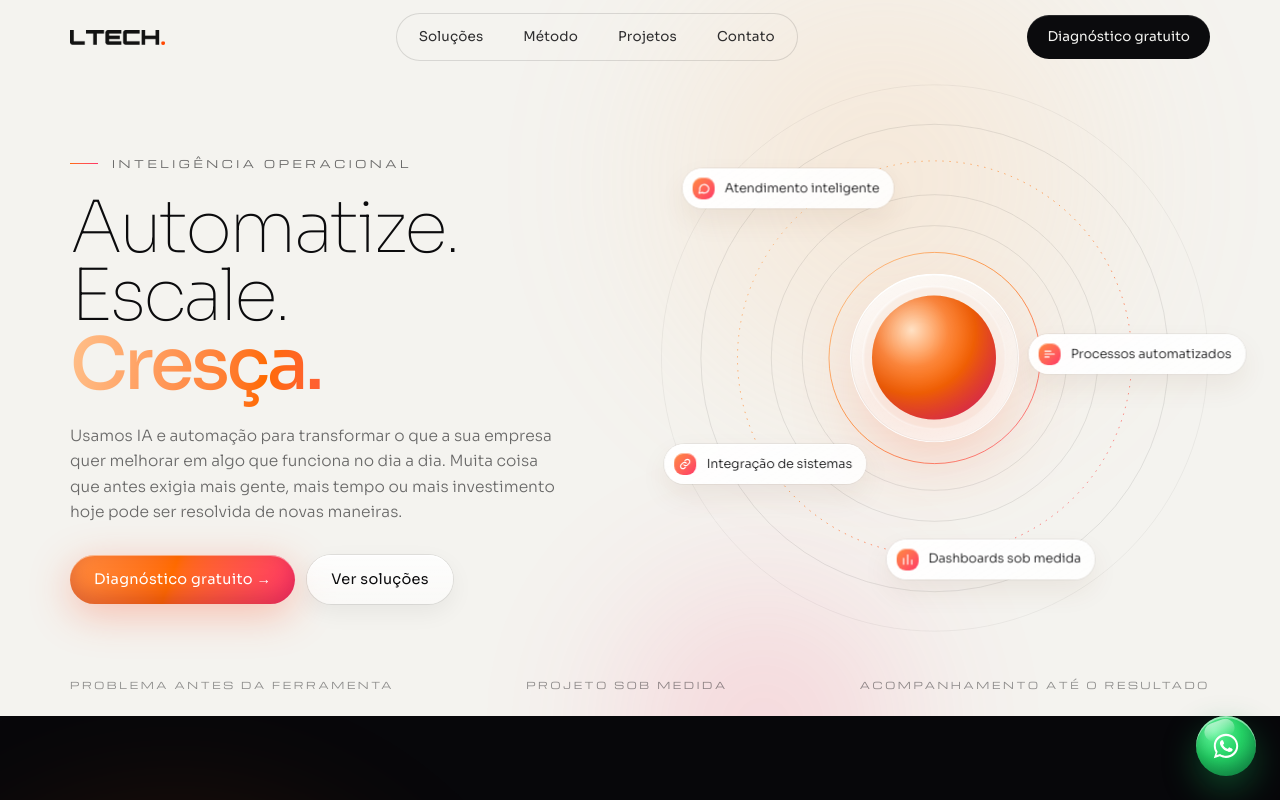
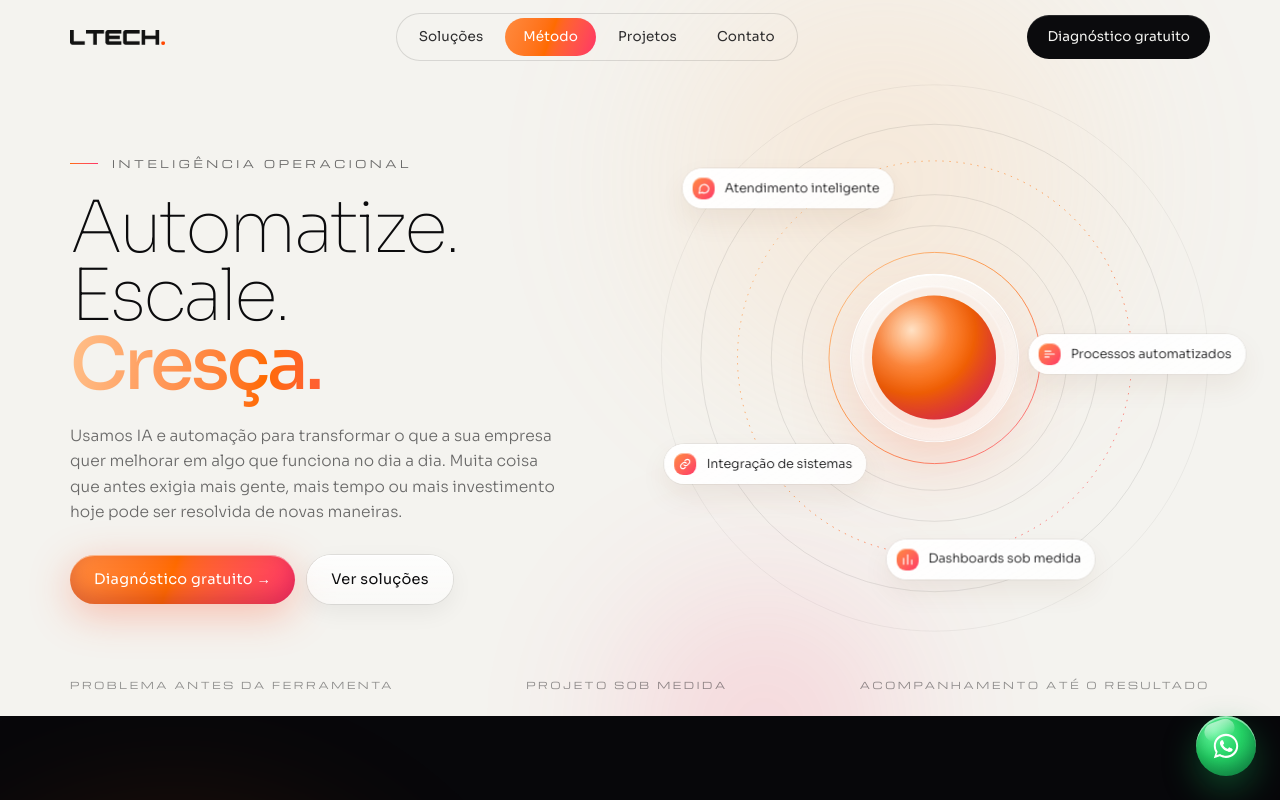
Before and after one commit to lucasolasz/lp-ltech, a Next.js app: page / in a window 1280 px wide. Shown: the top 800 px of the page. Built offline with nearby package versions, Linux system fonts and the light colour scheme.

Commit message:
Anima o menu superior

```diff
--- a/components/header.tsx
+++ b/components/header.tsx
@@ -11,13 +11,15 @@ import logoWhite from "@/public/images/logo-ltech-white.png";
 
 type Theme = "light" | "dark";
 
-/** Reads which section sits under the header line and whether the hero is still behind it. */
+/** Reads which section sits under the header line, which nav section is in view, and whether the hero is still behind it. */
 function useHeaderState() {
   const [theme, setTheme] = useState<Theme>("light");
   const [atTop, setAtTop] = useState(true);
+  const [active, setActive] = useState<string | null>(null);
 
   useEffect(() => {
     const sections = [...document.querySelectorAll<HTMLElement>("[data-theme]")];
+    const navSections = NAV_LINKS.map((link) => document.querySelector<HTMLElement>(link.href));
     const hero = document.getElementById("hero");
     const update = () => {
       const current = sections.find((el) => {
@@ -26,6 +28,12 @@ function useHeaderState() {
       });
       setTheme(current?.dataset.theme === "light" ? "light" : "dark");
       setAtTop(!!hero && hero.getBoundingClientRect().bottom > 80);
+      const line = innerHeight * 0.4;
+      const inView = navSections.find((el) => {
+        const r = el?.getBoundingClientRect();
+        return !!r && r.top <= line && r.bottom > line;
+      });
+      setActive(inView ? `#${inView.id}` : null);
     };
     update();
     addEventListener("scroll", update, { passive: true });
@@ -36,11 +44,11 @@ function useHeaderState() {
     };
   }, []);
 
-  return { theme, atTop };
+  return { theme, atTop, active };
 }
 
 export function Header() {
-  const { theme, atTop } = useHeaderState();
+  const { theme, atTop, active } = useHeaderState();
   const [open, setOpen] = useState(false);
   const lenis = useLenis();
   const dark = theme === "dark" || open;
@@ -91,9 +99,17 @@ export function Header() {
               <li key={link.href}>
                 <a
                   href={link.href}
-                  className="block rounded-full px-4.5 py-2 text-[13.5px] font-normal tracking-[.01em] opacity-85 transition-[opacity,color] duration-250 hover:bg-linear-110 hover:from-lflame hover:via-lorange hover:to-lcoral hover:text-white hover:opacity-100"
+                  aria-current={active === link.href ? "location" : undefined}
+                  className="relative block rounded-full px-4.5 py-2 text-[13.5px] font-normal tracking-[.01em] opacity-85 transition-[opacity,color] duration-250 hover:bg-linear-110 hover:from-lflame hover:via-lorange hover:to-lcoral hover:text-white hover:opacity-100 aria-[current=location]:text-white aria-[current=location]:opacity-100"
                 >
-                  {link.label}
+                  {active === link.href && (
+                    <motion.span
+                      layoutId="nav-pill"
+                      transition={{ type: "spring", bounce: 0.2, duration: 0.8 }}
+                      className="absolute inset-0 rounded-full bg-linear-110 from-lflame via-lorange to-lcoral"
+                    />
+                  )}
+                  <span className="relative">{link.label}</span>
                 </a>
               </li>
             ))}
@@ -147,10 +163,11 @@ export function Header() {
                   key={link.href}
                   href={link.href}
                   onClick={() => setOpen(false)}
+                  aria-current={active === link.href ? "location" : undefined}
                   initial={{ opacity: 0, y: 24 }}
                   animate={{ opacity: 1, y: 0 }}
                   transition={{ duration: 0.8, delay: 0.1 + i * 0.06, ease: EASE }}
-                  className="flex items-baseline gap-4 border-b border-white/8 py-4 text-[32px] font-extralight tracking-[-.02em]"
+                  className="flex items-baseline gap-4 border-b border-white/8 py-4 text-[32px] font-extralight tracking-[-.02em] aria-[current=location]:text-lamber"
                 >
                   <small className="font-mich text-[9px] tracking-[.25em] text-lamber">{String(i + 1).padStart(2, "0")}</small>
                   {link.label}
```
